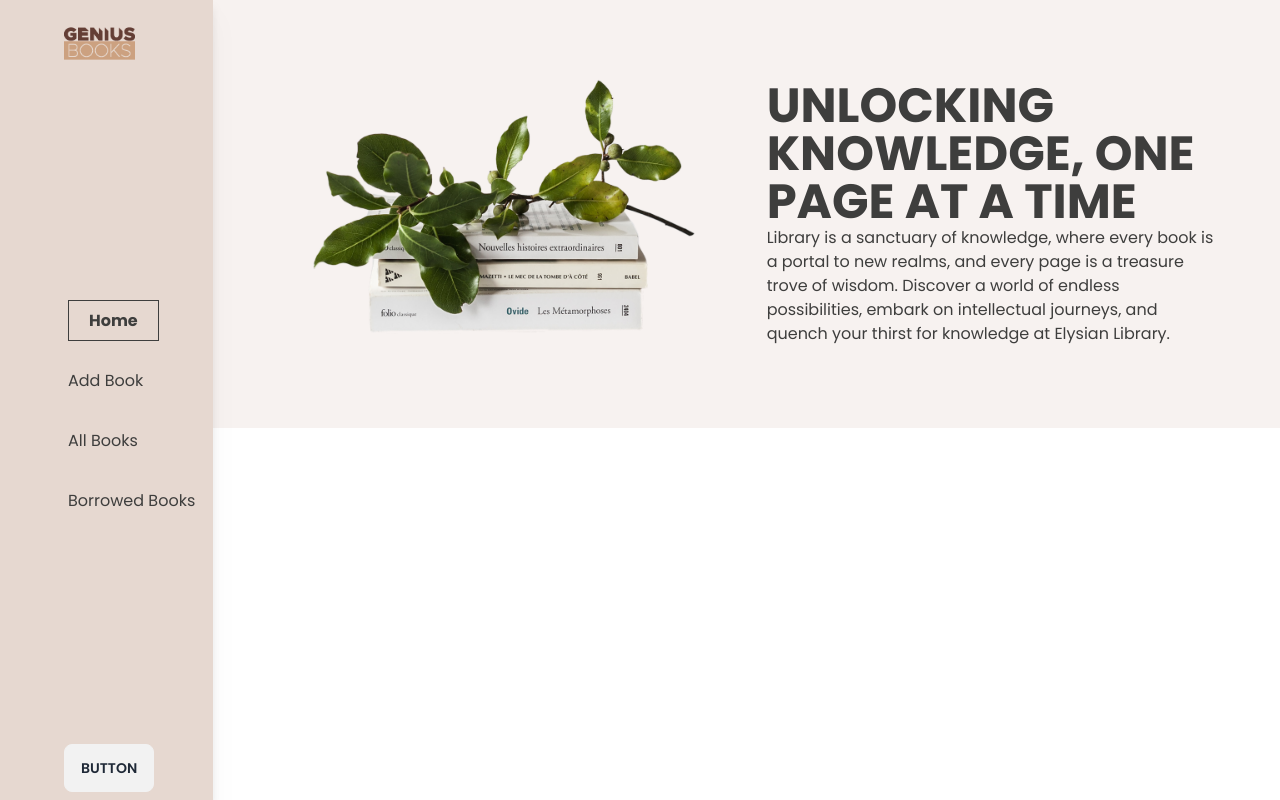
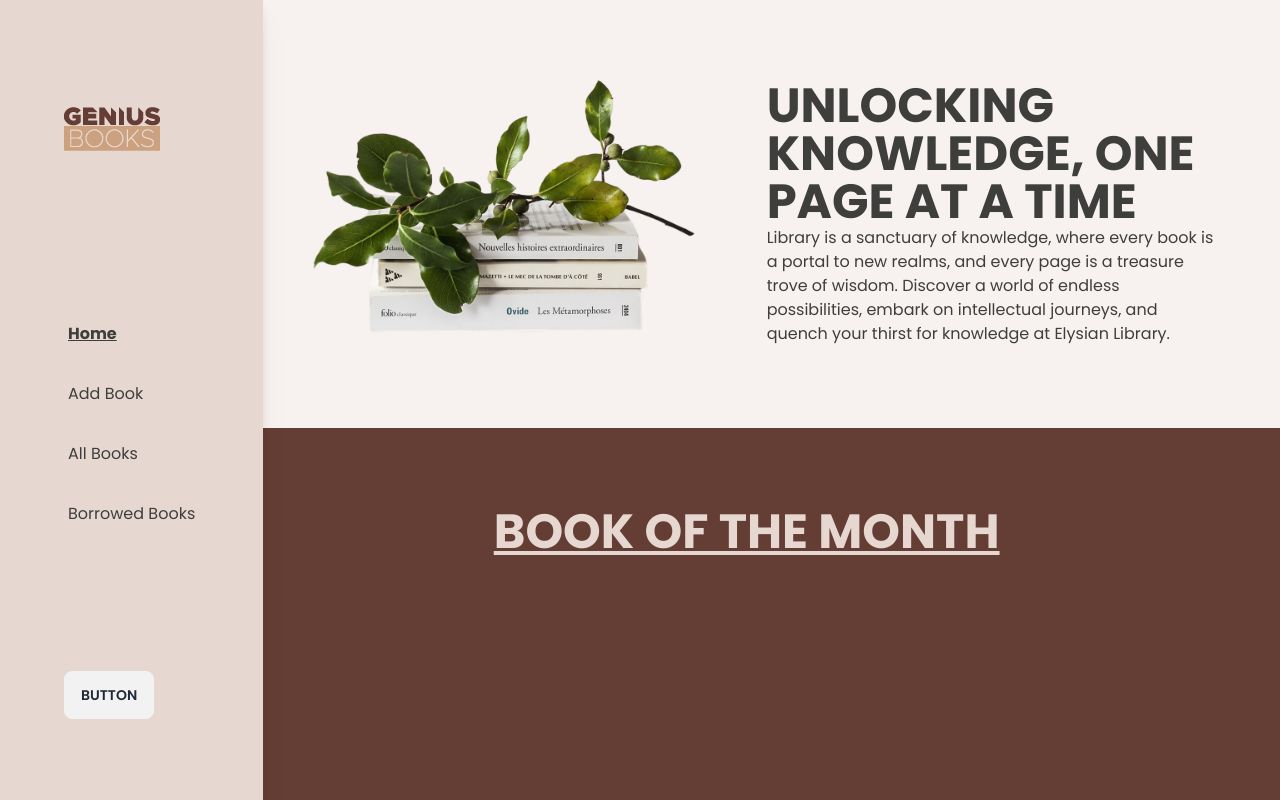
Before and after one commit to isalim079/Genius-Books-, a React (Vite) app: page / in a window 1280 px wide. Shown: the top 800 px of the page. Built offline with nearby package versions, Linux system fonts and the light colour scheme.

Commit message:
working on home section: book of the month

```diff
--- a/package.json
+++ b/package.json
@@ -10,11 +10,13 @@
     "preview": "vite preview"
   },
   "dependencies": {
+    "aos": "^2.3.4",
     "firebase": "^10.5.2",
     "localforage": "^1.10.0",
     "match-sorter": "^6.3.1",
     "react": "^18.2.0",
     "react-dom": "^18.2.0",
+    "react-fast-marquee": "^1.6.2",
     "react-icons": "^4.11.0",
     "react-router-dom": "^6.18.0",
     "sort-by": "^1.2.0"
--- a/src/pages/Home/Banner.jsx
+++ b/src/pages/Home/Banner.jsx
@@ -1,15 +1,25 @@
 import banner from "/banner.png";
+import Aos from "aos";
+import "aos/dist/aos.css";
+import { useEffect } from "react";
 
 const Banner = () => {
+
+    useEffect(() => {
+        Aos.init({
+            duration: 1000,
+        });
+    }, []);
+
     return (
         <div>
             <div className="grid grid-cols-2 gap-10 md:p-16">
                 <div>
-                    <img className="" src={banner} alt="" />
+                    <img data-aos="fade-up" className="" src={banner} alt="" />
                 </div>
                 <div className=" text-blackShade flex flex-col justify-center">
-                    <h1 className="text-5xl font-bold uppercase ">Unlocking Knowledge, One Page at a Time</h1>
-                    <p>
+                    <h1 className="text-5xl font-bold uppercase " data-aos="fade-up">Unlocking Knowledge, One Page at a Time</h1>
+                    <p data-aos="fade-up">
                         Library is a sanctuary of knowledge, where every book is
                         a portal to new realms, and every page is a treasure
                         trove of wisdom. Discover a world of endless
--- /dev/null
+++ b/src/pages/Home/BookOfTheMonth.jsx
@@ -0,0 +1,15 @@
+
+
+const BookOfTheMonth = () => {
+    return (
+        <div className="bg-darkBrownShade h-screen">
+            <div>
+                <div>
+                    <h1 className="text-5xl text-center font-bold text-lightCoffeeShade md:pt-20  underline" data-aos="fade-up">BOOK OF THE MONTH</h1>
+                </div>
+            </div>
+        </div>
+    );
+};
+
+export default BookOfTheMonth;
--- a/src/pages/Home/Home.jsx
+++ b/src/pages/Home/Home.jsx
@@ -1,4 +1,5 @@
 import Banner from "./Banner";
+import BookOfTheMonth from "./BookOfTheMonth";
 
 
 
@@ -8,6 +9,9 @@ const Home = () => {
             <div className="bg-[#F7F2F0]">
                 <Banner></Banner>
             </div>
+            <div>
+                <BookOfTheMonth></BookOfTheMonth>
+            </div>
 
         </div>
     );
--- a/src/router/Root.jsx
+++ b/src/router/Root.jsx
@@ -5,11 +5,14 @@ const Root = () => {
     return (
         <div>
             <div className="md:grid md:grid-cols-12">
+                <div className="md:fixed ">
+                    <Navbar></Navbar>
+                </div>
                 <div className="md:col-span-2">
-                <Navbar></Navbar>
+
                 </div>
                 <div className="md:col-span-10">
-                <Outlet></Outlet>
+                    <Outlet></Outlet>
                 </div>
             </div>
         </div>
--- a/src/shared/Navbar/Navbar.jsx
+++ b/src/shared/Navbar/Navbar.jsx
@@ -11,8 +11,7 @@ const Navbar = () => {
                             return {
                                 fontWeight: isActive ? "bold" : "",
                                 transition: "all 0.2s",
-                                padding: isActive ? "8px 20px" : "",
-                                border: isActive ? "1px solid #3E3E3D" : "",
+                                textDecoration: isActive ? "underline" : "",
                                 color: isPending ? "#3E3E3D" : "#3E3E3D",
                             };
                         }}
@@ -27,8 +26,7 @@ const Navbar = () => {
                             return {
                                 fontWeight: isActive ? "bold" : "",
                                 transition: "all 0.2s",
-                                padding: isActive ? "8px 20px" : "",
-                                border: isActive ? "1px solid #3E3E3D" : "",
+                                textDecoration: isActive ? "underline" : "",
                                 color: isPending ? "#3E3E3D" : "#3E3E3D",
                             };
                         }}
@@ -44,8 +42,7 @@ const Navbar = () => {
                             return {
                                 fontWeight: isActive ? "bold" : "",
                                 transition: "all 0.2s",
-                                padding: isActive ? "8px 20px" : "",
-                                border: isActive ? "1px solid #3E3E3D" : "",
+                                textDecoration: isActive ? "underline" : "",
                                 color: isPending ? "#3E3E3D" : "#3E3E3D",
                             };
                         }}
@@ -60,8 +57,7 @@ const Navbar = () => {
                             return {
                                 fontWeight: isActive ? "bold" : "",
                                 transition: "all 0.2s",
-                                padding: isActive ? "8px 20px" : "",
-                                border: isActive ? "1px solid #3E3E3D" : "",
+                                textDecoration: isActive ? "underline" : "",
                                 color: isPending ? "#3E3E3D" : "#3E3E3D",
                             };
                         }}
@@ -75,7 +71,7 @@ const Navbar = () => {
 
     return (
         <div className="bg-lightCoffeeShade drop-shadow-xl">
-            <div className="navbar max-w-screen-xl mx-auto md:flex md:flex-col md:h-screen md:justify-between md:items-start md:pl-16">
+            <div className="navbar max-w-screen-xl mx-auto md:flex md:flex-col md:h-screen md:justify-around md:items-start md:mr-14 md:ml-14">
                 <div className="navbar-start">
                     <div className="dropdown">
                         <label tabIndex={0} className="btn btn-ghost lg:hidden">
@@ -103,7 +99,7 @@ const Navbar = () => {
                         </ul>
                     </div>
                     <div>
-                        <img className="w-24" src="/logo96.png" alt="" />
+                        <img src="/logo96.png" alt="" />
                     </div>
                 </div>
                 <div className="navbar-center hidden lg:flex">
```
Also changed, not shown: 1 other file (tests, documents, lock files or other folders).
